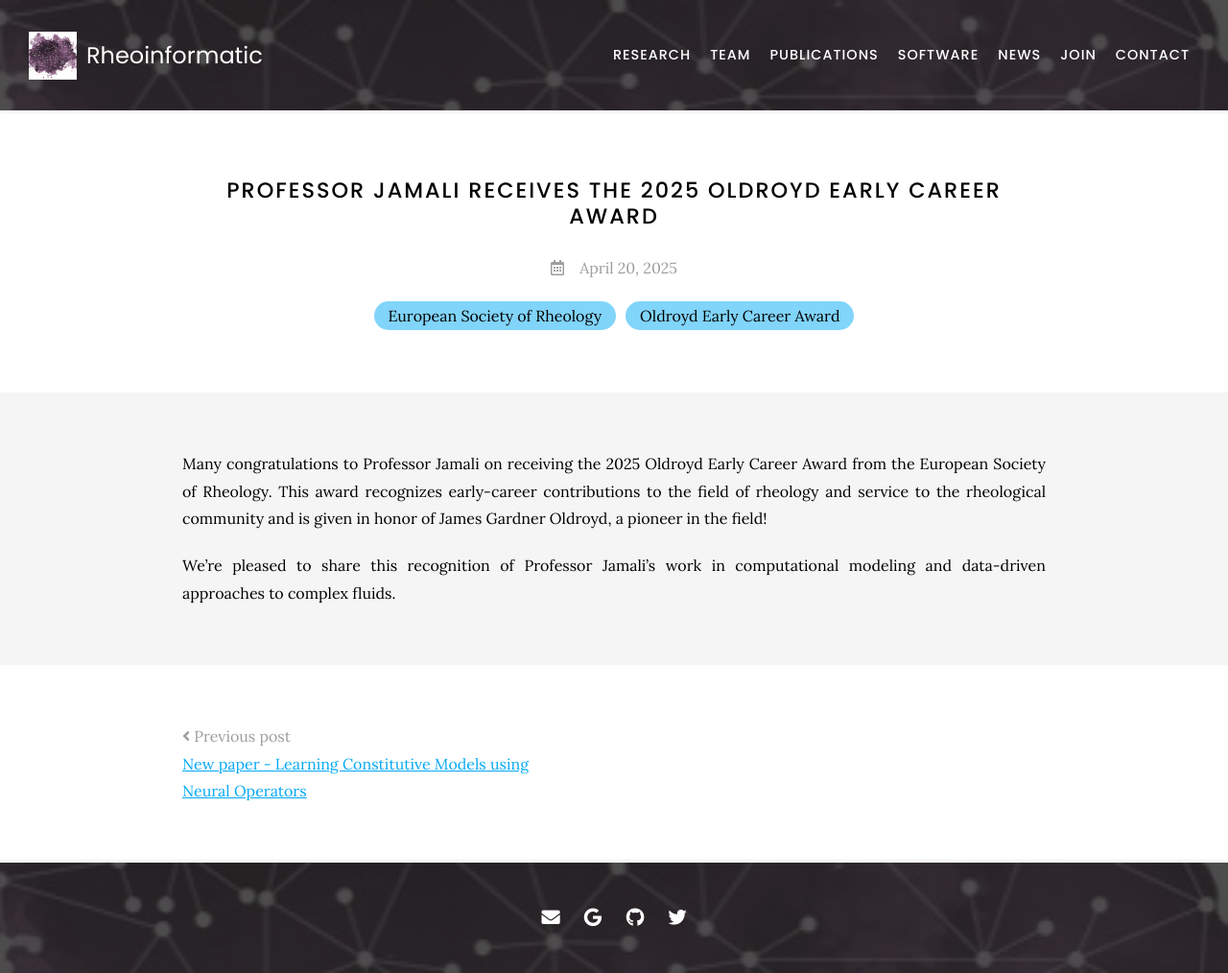
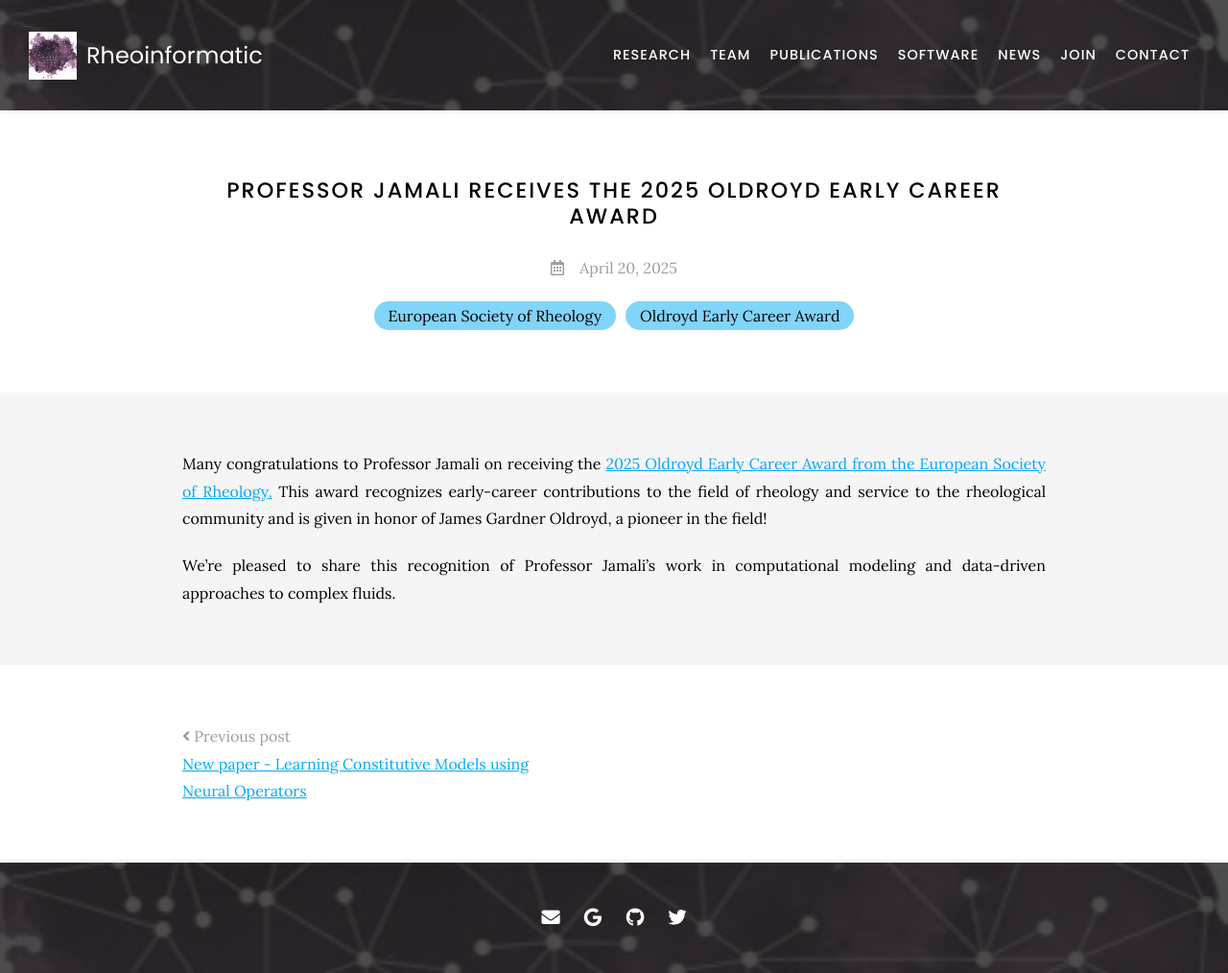
Before and after one commit to procf/procf.github.io, a Jekyll site: the page built from _posts/2025-04-20-Safa-Oldroyd-award.md, in a window 1280 px wide. Shown: the whole page at 96% size. Built offline with Jekyll 4.4.1, drawn with Linux system fonts in a browser that asks for light colours; nearby versions of some CDN libraries; part of the change alters nothing that is shown.

```diff
--- a/_posts/2025-04-20-Safa-Oldroyd-award.md
+++ b/_posts/2025-04-20-Safa-Oldroyd-award.md
@@ -8,7 +8,7 @@ member: safa-jamali
 image:
 ---
 
-Many congratulations to Professor Jamali on receiving the 2025 Oldroyd Early Career Award from the European Society of Rheology. This award recognizes early-career contributions to the field of rheology and service to the rheological community and is given in honor of James Gardner Oldroyd, a pioneer in the field!
+Many congratulations to Professor Jamali on receiving the [2025 Oldroyd Early Career Award from the European Society of Rheology.](https://rheology-esr.org/archive/oldroyd-early-career-awardees/) This award recognizes early-career contributions to the field of rheology and service to the rheological community and is given in honor of James Gardner Oldroyd, a pioneer in the field!
 
 We’re pleased to share this recognition of Professor Jamali’s work in computational modeling and data-driven approaches to complex fluids.
 
```
